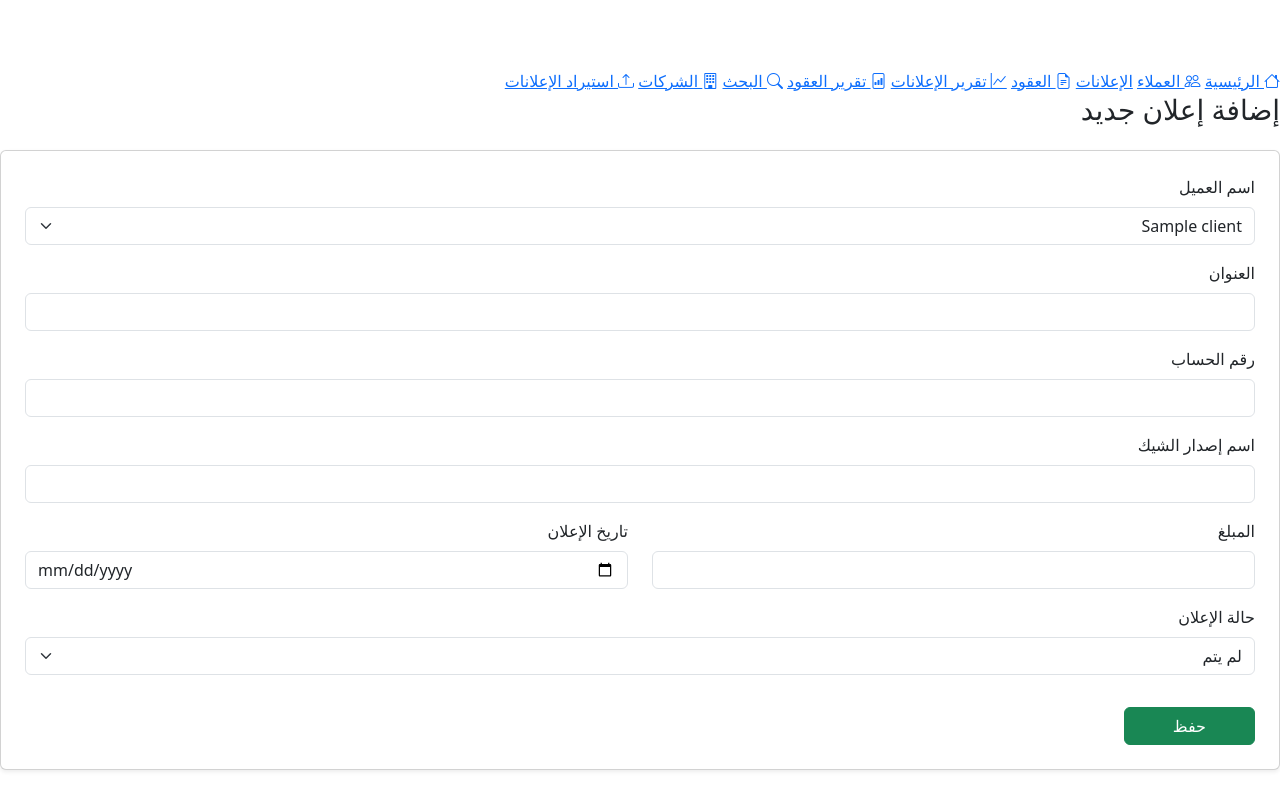
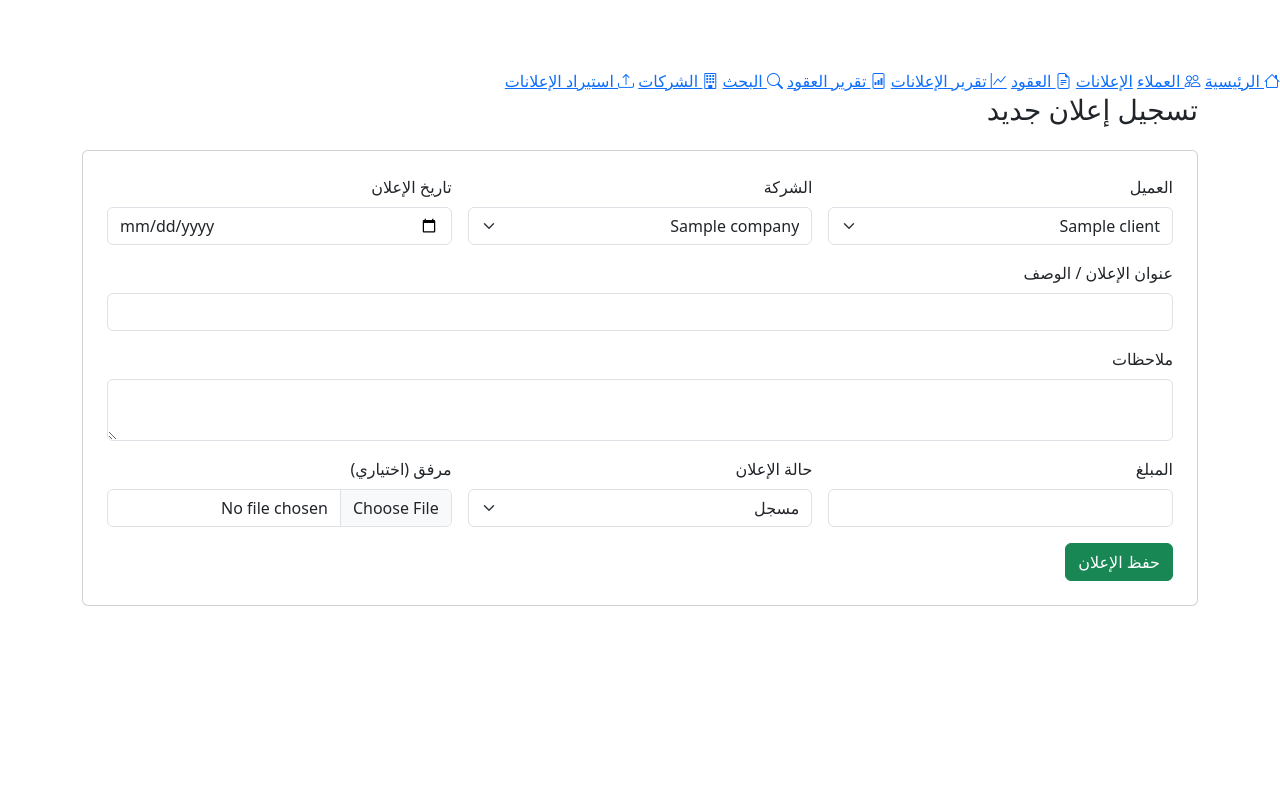
Before and after one commit to effatahmed67-ship-it/ads-system, a Flask app: page /add_ad in a window 1280 px wide. Run offline with Flask 3, Linux system fonts and the light colour scheme; tables that the repository leaves empty hold one stand-in row (values such as "Sample post").

Commit message:
Update add-ad.html

```diff
--- a/templates/add-ad.html
+++ b/templates/add-ad.html
@@ -1,14 +1,15 @@
 {% extends "base.html" %}
 {% block content %}
 
-<h3 class="mb-4">إضافة إعلان جديد</h3>
+<div class="container">
+    <h3 class="mb-4">تسجيل إعلان جديد</h3>
 
-<div class="card p-4 shadow-sm">
+    <div class="card p-4">
+        <form method="post" action="{{ url_for('save_ad') }}" enctype="multipart/form-data">
 
-    <form method="post">
-
-        <div class="mb-3">
-            <label class="form-label">اسم العميل</label>
+            <div class="row g-3">
+                <div class="col-md-4">
+                    <label class="form-label">العميل</label>
                     <select name="client" class="form-select">
                         {% for c in clients %}
                         <option value="{{ c.id }}">{{ c.name }}</option>
@@ -16,44 +17,55 @@
                     </select>
                 </div>
 
-        <div class="mb-3">
-            <label class="form-label">العنوان</label>
-            <input type="text" name="address" class="form-control">
+                <div class="col-md-4">
+                    <label class="form-label">الشركة</label>
+                    <select name="company" class="form-select">
+                        {% for comp in companies %}
+                        <option value="{{ comp.id }}">{{ comp.name }}</option>
+                        {% endfor %}
+                    </select>
                 </div>
 
-        <div class="mb-3">
-            <label class="form-label">رقم الحساب</label>
-            <input type="text" name="account" class="form-control">
-        </div>
-
-        <div class="mb-3">
-            <label class="form-label">اسم إصدار الشيك</label>
-            <input type="text" name="cheque" class="form-control">
-        </div>
-
-        <div class="row">
-            <div class="col-md-6 mb-3">
-                <label class="form-label">المبلغ</label>
-                <input type="number" name="amount" class="form-control">
-            </div>
-
-            <div class="col-md-6 mb-3">
+                <div class="col-md-4">
                     <label class="form-label">تاريخ الإعلان</label>
                     <input type="date" name="ad_date" class="form-control">
                 </div>
             </div>
 
+            <div class="mt-3 mb-3">
+                <label class="form-label">عنوان الإعلان / الوصف</label>
+                <input type="text" name="title" class="form-control">
+            </div>
+
             <div class="mb-3">
+                <label class="form-label">ملاحظات</label>
+                <textarea name="notes" class="form-control" rows="2"></textarea>
+            </div>
+
+            <div class="row g-3">
+                <div class="col-md-4">
+                    <label class="form-label">المبلغ</label>
+                    <input type="number" step="0.01" name="amount" class="form-control">
+                </div>
+
+                <div class="col-md-4">
                     <label class="form-label">حالة الإعلان</label>
-            <select name="status" class="form-select">
-                <option>لم يتم</option>
-                <option>تم</option>
+                    <select name="ad_status" class="form-select">
+                        <option value="مسجل">مسجل</option>
+                        <option value="تم التنفيذ">تم التنفيذ</option>
+                        <option value="ملغى">ملغى</option>
                     </select>
                 </div>
 
-        <button class="btn btn-success px-5 mt-3">حفظ</button>
+                <div class="col-md-4">
+                    <label class="form-label">مرفق (اختياري)</label>
+                    <input type="file" name="attachment" class="form-control">
+                </div>
+            </div>
 
+            <button class="btn btn-success mt-3">حفظ الإعلان</button>
         </form>
+    </div>
 
 </div>
 
```
Lines whose indentation alone changed are shown as unchanged.
